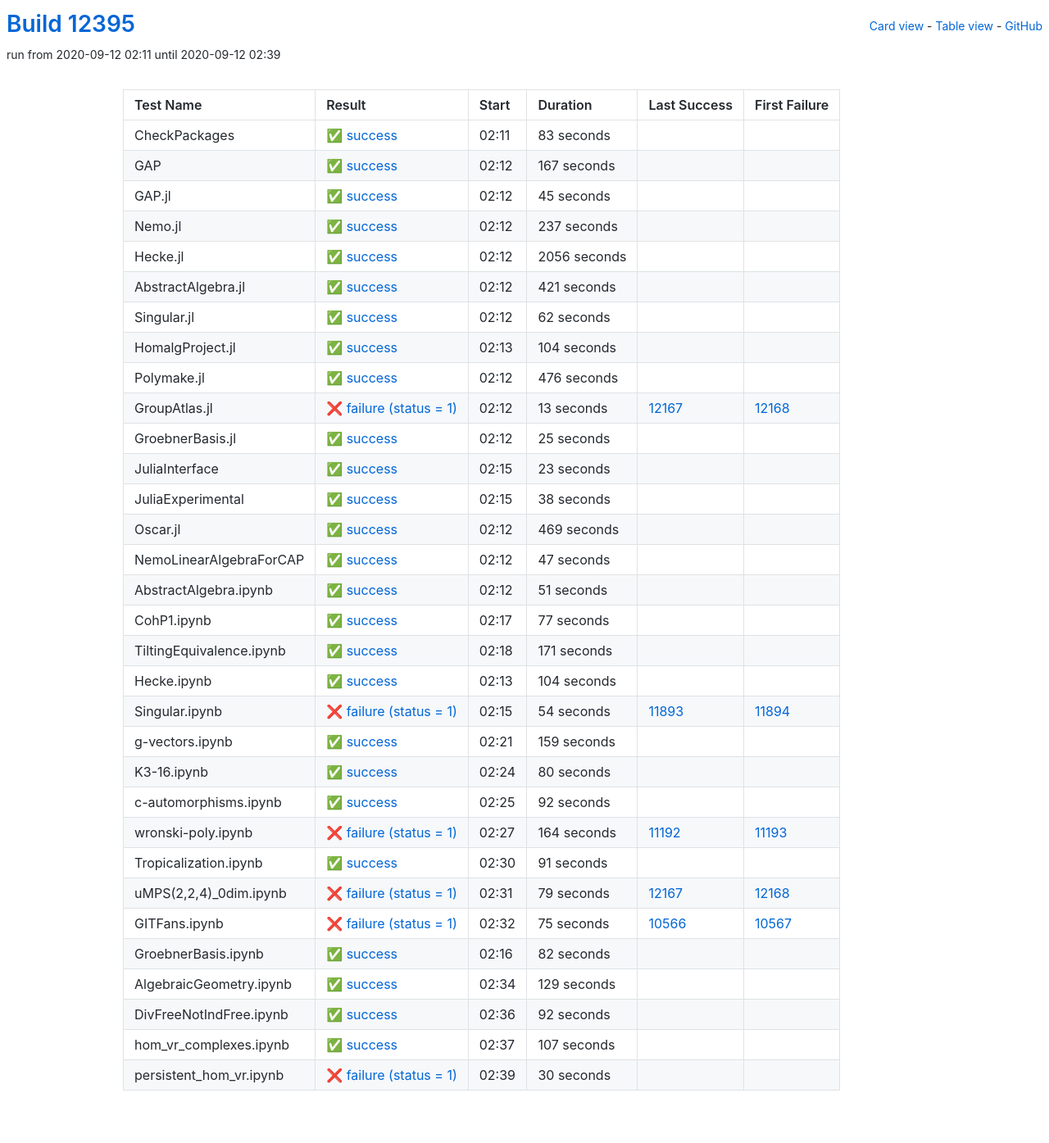
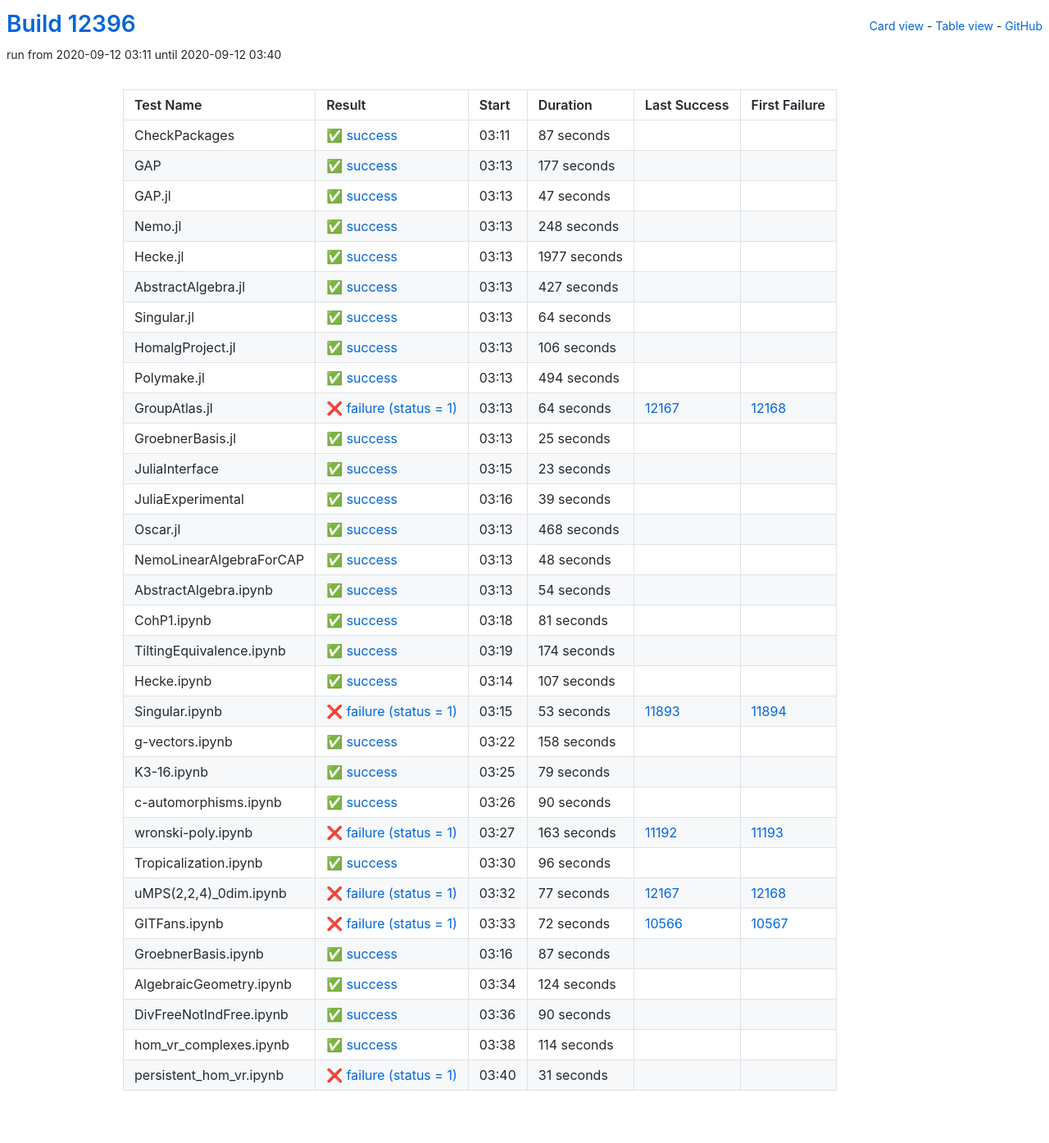
Before and after one commit to oscar-system/oscar-ci-status, a Jekyll site: the page built from table.html, in a window 1280 px wide. Shown: the whole page at 82% size. Built offline with Jekyll 4.4.1, drawn with Linux system fonts in a browser that asks for light colours.

Commit message:
Build #12396

```diff
--- a/_data/ci.yml
+++ b/_data/ci.yml
@@ -1,6 +1,6 @@
 ---
-build: 12395
-build_url: https://oscarci.mathematik.uni-kl.de/job/oscar/12395/
+build: 12396
+build_url: https://oscarci.mathematik.uni-kl.de/job/oscar/12396/
 job: oscar
 organization: oscar-system
 repo: oscar-ci-status
@@ -8,128 +8,128 @@
 tests:
 - name: CheckPackages
   id: checkpackages
-  log: https://oscarci.mathematik.uni-kl.de/job/oscar/12395/artifact/logs/build-12395/CheckPackages.log
-  start: 2020-09-12 02:11
+  log: https://oscarci.mathematik.uni-kl.de/job/oscar/12396/artifact/logs/build-12396/CheckPackages.log
+  start: 2020-09-12 03:11
   success: true
   exitcode: 0
   status: success
-  duration: 83
+  duration: 87
   last_success: false
   last_success_url:
   first_failure: false
   first_failure_url:
 - name: GAP
   id: gap
-  log: https://oscarci.mathematik.uni-kl.de/job/oscar/12395/artifact/logs/build-12395/GAP.log
-  start: 2020-09-12 02:12
+  log: https://oscarci.mathematik.uni-kl.de/job/oscar/12396/artifact/logs/build-12396/GAP.log
+  start: 2020-09-12 03:13
   success: true
   exitcode: 0
   status: success
-  duration: 167
+  duration: 177
   last_success: false
   last_success_url:
   first_failure: false
   first_failure_url:
 - name: GAP.jl
   id: gap-jl
-  log: https://oscarci.mathematik.uni-kl.de/job/oscar/12395/artifact/logs/build-12395/GAP.jl.log
-  start: 2020-09-12 02:12
+  log: https://oscarci.mathematik.uni-kl.de/job/oscar/12396/artifact/logs/build-12396/GAP.jl.log
+  start: 2020-09-12 03:13
   success: true
   exitcode: 0
   status: success
-  duration: 45
+  duration: 47
   last_success: false
   last_success_url:
   first_failure: false
   first_failure_url:
 - name: Nemo.jl
   id: nemo-jl
-  log: https://oscarci.mathematik.uni-kl.de/job/oscar/12395/artifact/logs/build-12395/Nemo.jl.log
-  start: 2020-09-12 02:12
+  log: https://oscarci.mathematik.uni-kl.de/job/oscar/12396/artifact/logs/build-12396/Nemo.jl.log
+  start: 2020-09-12 03:13
   success: true
   exitcode: 0
   status: success
-  duration: 237
+  duration: 248
   last_success: false
   last_success_url:
   first_failure: false
   first_failure_url:
 - name: Hecke.jl
   id: hecke-jl
-  log: https://oscarci.mathematik.uni-kl.de/job/oscar/12395/artifact/logs/build-12395/Hecke.jl.log
-  start: 2020-09-12 02:12
+  log: https://oscarci.mathematik.uni-kl.de/job/oscar/12396/artifact/logs/build-12396/Hecke.jl.log
+  start: 2020-09-12 03:13
   success: true
   exitcode: 0
   status: success
-  duration: 2056
+  duration: 1977
   last_success: false
   last_success_url:
   first_failure: false
   first_failure_url:
 - name: AbstractAlgebra.jl
   id: abstractalgebra-jl
-  log: https://oscarci.mathematik.uni-kl.de/job/oscar/12395/artifact/logs/build-12395/AbstractAlgebra.jl.log
-  start: 2020-09-12 02:12
+  log: https://oscarci.mathematik.uni-kl.de/job/oscar/12396/artifact/logs/build-12396/AbstractAlgebra.jl.log
+  start: 2020-09-12 03:13
   success: true
   exitcode: 0
   status: success
-  duration: 421
+  duration: 427
   last_success: false
   last_success_url:
   first_failure: false
   first_failure_url:
 - name: Singular.jl
   id: singular-jl
-  log: https://oscarci.mathematik.uni-kl.de/job/oscar/12395/artifact/logs/build-12395/Singular.jl.log
-  start: 2020-09-12 02:12
+  log: https://oscarci.mathematik.uni-kl.de/job/oscar/12396/artifact/logs/build-12396/Singular.jl.log
+  start: 2020-09-12 03:13
   success: true
   exitcode: 0
   status: success
-  duration: 62
+  duration: 64
   last_success: false
   last_success_url:
   first_failure: false
   first_failure_url:
 - name: HomalgProject.jl
   id: homalgproject-jl
-  log: https://oscarci.mathematik.uni-kl.de/job/oscar/12395/artifact/logs/build-12395/HomalgProject.jl.log
-  start: 2020-09-12 02:13
+  log: https://oscarci.mathematik.uni-kl.de/job/oscar/12396/artifact/logs/build-12396/HomalgProject.jl.log
+  start: 2020-09-12 03:13
   success: true
   exitcode: 0
   status: success
-  duration: 104
+  duration: 106
   last_success: false
   last_success_url:
   first_failure: false
   first_failure_url:
 - name: Polymake.jl
   id: polymake-jl
-  log: https://oscarci.mathematik.uni-kl.de/job/oscar/12395/artifact/logs/build-12395/Polymake.jl.log
-  start: 2020-09-12 02:12
+  log: https://oscarci.mathematik.uni-kl.de/job/oscar/12396/artifact/logs/build-12396/Polymake.jl.log
+  start: 2020-09-12 03:13
   success: true
   exitcode: 0
   status: success
-  duration: 476
+  duration: 494
   last_success: false
   last_success_url:
   first_failure: false
   first_failure_url:
 - name: GroupAtlas.jl
   id: groupatlas-jl
-  log: https://oscarci.mathematik.uni-kl.de/job/oscar/12395/artifact/logs/build-12395/GroupAtlas.jl.log
-  start: 2020-09-12 02:12
+  log: https://oscarci.mathematik.uni-kl.de/job/oscar/12396/artifact/logs/build-12396/GroupAtlas.jl.log
+  start: 2020-09-12 03:13
   success: false
   exitcode: 1
   status: failure
-  duration: 13
+  duration: 64
   last_success: 12167
   last_success_url: https://oscarci.mathematik.uni-kl.de/job/oscar/12167/
   first_failure: 12168
   first_failure_url: https://oscarci.mathematik.uni-kl.de/job/oscar/12168/
 - name: GroebnerBasis.jl
   id: groebnerbasis-jl
-  log: https://oscarci.mathematik.uni-kl.de/job/oscar/12395/artifact/logs/build-12395/GroebnerBasis.jl.log
-  start: 2020-09-12 02:12
+  log: https://oscarci.mathematik.uni-kl.de/job/oscar/12396/artifact/logs/build-12396/GroebnerBasis.jl.log
+  start: 2020-09-12 03:13
   success: true
   exitcode: 0
   status: success
@@ -140,8 +140,8 @@
   first_failure_url:
 - name: JuliaInterface
   id: juliainterface
-  log: https://oscarci.mathematik.uni-kl.de/job/oscar/12395/artifact/logs/build-12395/JuliaInterface.log
-  start: 2020-09-12 02:15
+  log: https://oscarci.mathematik.uni-kl.de/job/oscar/12396/artifact/logs/build-12396/JuliaInterface.log
+  start: 2020-09-12 03:15
   success: true
   exitcode: 0
   status: success
@@ -152,224 +152,80 @@
   first_failure_url:
 - name: JuliaExperimental
   id: juliaexperimental
-  log: https://oscarci.mathematik.uni-kl.de/job/oscar/12395/artifact/logs/build-12395/JuliaExperimental.log
-  start: 2020-09-12 02:15
+  log: https://oscarci.mathematik.uni-kl.de/job/oscar/12396/artifact/logs/build-12396/JuliaExperimental.log
+  start: 2020-09-12 03:16
   success: true
   exitcode: 0
   status: success
-  duration: 38
+  duration: 39
   last_success: false
   last_success_url:
   first_failure: false
   first_failure_url:
 - name: Oscar.jl
   id: oscar-jl
-  log: https://oscarci.mathematik.uni-kl.de/job/oscar/12395/artifact/logs/build-12395/Oscar.jl.log
-  start: 2020-09-12 02:12
+  log: https://oscarci.mathematik.uni-kl.de/job/oscar/12396/artifact/logs/build-12396/Oscar.jl.log
+  start: 2020-09-12 03:13
   success: true
   exitcode: 0
   status: success
-  duration: 469
+  duration: 468
   last_success: false
   last_success_url:
   first_failure: false
   first_failure_url:
 - name: NemoLinearAlgebraForCAP
   id: nemolinearalgebraforcap
-  log: https://oscarci.mathematik.uni-kl.de/job/oscar/12395/artifact/logs/build-12395/NemoLinearAlgebraForCAP.log
-  start: 2020-09-12 02:12
+  log: https://oscarci.mathematik.uni-kl.de/job/oscar/12396/artifact/logs/build-12396/NemoLinearAlgebraForCAP.log
+  start: 2020-09-12 03:13
   success: true
   exitcode: 0
   status: success
-  duration: 47
+  duration: 48
   last_success: false
   last_success_url:
   first_failure: false
   first_failure_url:
 - name: AbstractAlgebra.ipynb
   id: abstractalgebra-ipynb
-  log: https://oscarci.mathematik.uni-kl.de/job/oscar/12395/artifact/logs/build-12395/AbstractAlgebra.ipynb.log
-  start: 2020-09-12 02:12
+  log: https://oscarci.mathematik.uni-kl.de/job/oscar/12396/artifact/logs/build-12396/AbstractAlgebra.ipynb.log
+  start: 2020-09-12 03:13
   success: true
   exitcode: 0
   status: success
-  duration: 51
+  duration: 54
   last_success: false
   last_success_url:
   first_failure: false
   first_failure_url:
 - name: CohP1.ipynb
   id: cohp1-ipynb
-  log: https://oscarci.mathematik.uni-kl.de/job/oscar/12395/artifact/logs/build-12395/CohP1.ipynb.log
-  start: 2020-09-12 02:17
+  log: https://oscarci.mathematik.uni-kl.de/job/oscar/12396/artifact/logs/build-12396/CohP1.ipynb.log
+  start: 2020-09-12 03:18
   success: true
   exitcode: 0
   status: success
-  duration: 77
+  duration: 81
   last_success: false
   last_success_url:
   first_failure: false
   first_failure_url:
 - name: TiltingEquivalence.ipynb
   id: tiltingequivalence-ipynb
-  log: https://oscarci.mathematik.uni-kl.de/job/oscar/12395/artifact/logs/build-12395/TiltingEquivalence.ipynb.log
-  start: 2020-09-12 02:18
+  log: https://oscarci.mathematik.uni-kl.de/job/oscar/12396/artifact/logs/build-12396/TiltingEquivalence.ipynb.log
+  start: 2020-09-12 03:19
   success: true
   exitcode: 0
   status: success
-  duration: 171
+  duration: 174
   last_success: false
   last_success_url:
   first_failure: false
   first_failure_url:
 - name: Hecke.ipynb
   id: hecke-ipynb
-  log: https://oscarci.mathematik.uni-kl.de/job/oscar/12395/artifact/logs/build-12395/Hecke.ipynb.log
-  start: 2020-09-12 02:13
-  success: true
-  exitcode: 0
-  status: success
-  duration: 104
-  last_success: false
-  last_success_url:
-  first_failure: false
-  first_failure_url:
-- name: Singular.ipynb
-  id: singular-ipynb
-  log: https://oscarci.mathematik.uni-kl.de/job/oscar/12395/artifact/logs/build-12395/Singular.ipynb.log
-  start: 2020-09-12 02:15
-  success: false
-  exitcode: 1
-  status: failure
-  duration: 54
-  last_success: 11893
-  last_success_url: https://oscarci.mathematik.uni-kl.de/job/oscar/11893/
-  first_failure: 11894
-  first_failure_url: https://oscarci.mathematik.uni-kl.de/job/oscar/11894/
-- name: g-vectors.ipynb
-  id: g-vectors-ipynb
-  log: https://oscarci.mathematik.uni-kl.de/job/oscar/12395/artifact/logs/build-12395/g-vectors.ipynb.log
-  start: 2020-09-12 02:21
-  success: true
-  exitcode: 0
-  status: success
-  duration: 159
-  last_success: false
-  last_success_url:
-  first_failure: false
-  first_failure_url:
-- name: K3-16.ipynb
-  id: k3-16-ipynb
-  log: https://oscarci.mathematik.uni-kl.de/job/oscar/12395/artifact/logs/build-12395/K3-16.ipynb.log
-  start: 2020-09-12 02:24
-  success: true
-  exitcode: 0
-  status: success
-  duration: 80
-  last_success: false
-  last_success_url:
-  first_failure: false
-  first_failure_url:
-- name: c-automorphisms.ipynb
-  id: c-automorphisms-ipynb
-  log: https://oscarci.mathematik.uni-kl.de/job/oscar/12395/artifact/logs/build-12395/c-automorphisms.ipynb.log
-  start: 2020-09-12 02:25
-  success: true
-  exitcode: 0
-  status: success
-  duration: 92
-  last_success: false
-  last_success_url:
-  first_failure: false
-  first_failure_url:
-- name: wronski-poly.ipynb
-  id: wronski-poly-ipynb
-  log: https://oscarci.mathematik.uni-kl.de/job/oscar/12395/artifact/logs/build-12395/wronski-poly.ipynb.log
-  start: 2020-09-12 02:27
-  success: false
-  exitcode: 1
-  status: failure
-  duration: 164
-  last_success: 11192
-  last_success_url: https://oscarci.mathematik.uni-kl.de/job/oscar/11192/
-  first_failure: 11193
-  first_failure_url: https://oscarci.mathematik.uni-kl.de/job/oscar/11193/
-- name: Tropicalization.ipynb
-  id: tropicalization-ipynb
-  log: https://oscarci.mathematik.uni-kl.de/job/oscar/12395/artifact/logs/build-12395/Tropicalization.ipynb.log
-  start: 2020-09-12 02:30
-  success: true
-  exitcode: 0
-  status: success
-  duration: 91
-  last_success: false
-  last_success_url:
-  first_failure: false
-  first_failure_url:
-- name: uMPS(2,2,4)_0dim.ipynb
-  id: umps-2-2-4-0dim-ipynb
-  log: https://oscarci.mathematik.uni-kl.de/job/oscar/12395/artifact/logs/build-12395/uMPS-2-2-4-_0dim.ipynb.log
-  start: 2020-09-12 02:31
-  success: false
-  exitcode: 1
-  status: failure
-  duration: 79
-  last_success: 12167
-  last_success_url: https://oscarci.mathematik.uni-kl.de/job/oscar/12167/
-  first_failure: 12168
-  first_failure_url: https://oscarci.mathematik.uni-kl.de/job/oscar/12168/
-- name: GITFans.ipynb
-  id: gitfans-ipynb
-  log: https://oscarci.mathematik.uni-kl.de/job/oscar/12395/artifact/logs/build-12395/GITFans.ipynb.log
-  start: 2020-09-12 02:32
-  success: false
-  exitcode: 1
-  status: failure
-  duration: 75
-  last_success: 10566
-  last_success_url: https://oscarci.mathematik.uni-kl.de/job/oscar/10566/
-  first_failure: 10567
-  first_failure_url: https://oscarci.mathematik.uni-kl.de/job/oscar/10567/
-- name: GroebnerBasis.ipynb
-  id: groebnerbasis-ipynb
-  log: https://oscarci.mathematik.uni-kl.de/job/oscar/12395/artifact/logs/build-12395/GroebnerBasis.ipynb.log
-  start: 2020-09-12 02:16
-  success: true
-  exitcode: 0
-  status: success
-  duration: 82
-  last_success: false
-  last_success_url:
-  first_failure: false
-  first_failure_url:
-- name: AlgebraicGeometry.ipynb
-  id: algebraicgeometry-ipynb
-  log: https://oscarci.mathematik.uni-kl.de/job/oscar/12395/artifact/logs/build-12395/AlgebraicGeometry.ipynb.log
-  start: 2020-09-12 02:34
-  success: true
-  exitcode: 0
-  status: success
-  duration: 129
-  last_success: false
-  last_success_url:
-  first_failure: false
-  first_failure_url:
-- name: DivFreeNotIndFree.ipynb
-  id: divfreenotindfree-ipynb
-  log: https://oscarci.mathematik.uni-kl.de/job/oscar/12395/artifact/logs/build-12395/DivFreeNotIndFree.ipynb.log
-  start: 2020-09-12 02:36
-  success: true
-  exitcode: 0
-  status: success
-  duration: 92
-  last_success: false
-  last_success_url:
-  first_failure: false
-  first_failure_url:
-- name: hom_vr_complexes.ipynb
-  id: hom-vr-complexes-ipynb
-  log: https://oscarci.mathematik.uni-kl.de/job/oscar/12395/artifact/logs/build-12395/hom_vr_complexes.ipynb.log
-  start: 2020-09-12 02:37
+  log: https://oscarci.mathematik.uni-kl.de/job/oscar/12396/artifact/logs/build-12396/Hecke.ipynb.log
+  start: 2020-09-12 03:14
   success: true
   exitcode: 0
   status: success
@@ -378,15 +234,159 @@
   last_success_url:
   first_failure: false
   first_failure_url:
-- name: persistent_hom_vr.ipynb
-  id: persistent-hom-vr-ipynb
-  log: https://oscarci.mathematik.uni-kl.de/job/oscar/12395/artifact/logs/build-12395/persistent_hom_vr.ipynb.log
-  start: 2020-09-12 02:39
+- name: Singular.ipynb
+  id: singular-ipynb
+  log: https://oscarci.mathematik.uni-kl.de/job/oscar/12396/artifact/logs/build-12396/Singular.ipynb.log
+  start: 2020-09-12 03:15
   success: false
   exitcode: 1
   status: failure
-  duration: 30
+  duration: 53
+  last_success: 11893
+  last_success_url: https://oscarci.mathematik.uni-kl.de/job/oscar/11893/
+  first_failure: 11894
+  first_failure_url: https://oscarci.mathematik.uni-kl.de/job/oscar/11894/
+- name: g-vectors.ipynb
+  id: g-vectors-ipynb
+  log: https://oscarci.mathematik.uni-kl.de/job/oscar/12396/artifact/logs/build-12396/g-vectors.ipynb.log
+  start: 2020-09-12 03:22
+  success: true
+  exitcode: 0
+  status: success
+  duration: 158
   last_success: false
   last_success_url:
   first_failure: false
   first_failure_url:
+- name: K3-16.ipynb
+  id: k3-16-ipynb
+  log: https://oscarci.mathematik.uni-kl.de/job/oscar/12396/artifact/logs/build-12396/K3-16.ipynb.log
+  start: 2020-09-12 03:25
+  success: true
+  exitcode: 0
+  status: success
+  duration: 79
+  last_success: false
+  last_success_url:
+  first_failure: false
+  first_failure_url:
+- name: c-automorphisms.ipynb
+  id: c-automorphisms-ipynb
+  log: https://oscarci.mathematik.uni-kl.de/job/oscar/12396/artifact/logs/build-12396/c-automorphisms.ipynb.log
+  start: 2020-09-12 03:26
+  success: true
+  exitcode: 0
+  status: success
+  duration: 90
+  last_success: false
+  last_success_url:
+  first_failure: false
+  first_failure_url:
+- name: wronski-poly.ipynb
+  id: wronski-poly-ipynb
+  log: https://oscarci.mathematik.uni-kl.de/job/oscar/12396/artifact/logs/build-12396/wronski-poly.ipynb.log
+  start: 2020-09-12 03:27
+  success: false
+  exitcode: 1
+  status: failure
+  duration: 163
+  last_success: 11192
+  last_success_url: https://oscarci.mathematik.uni-kl.de/job/oscar/11192/
+  first_failure: 11193
+  first_failure_url: https://oscarci.mathematik.uni-kl.de/job/oscar/11193/
+- name: Tropicalization.ipynb
+  id: tropicalization-ipynb
+  log: https://oscarci.mathematik.uni-kl.de/job/oscar/12396/artifact/logs/build-12396/Tropicalization.ipynb.log
+  start: 2020-09-12 03:30
+  success: true
+  exitcode: 0
+  status: success
+  duration: 96
+  last_success: false
+  last_success_url:
+  first_failure: false
+  first_failure_url:
+- name: uMPS(2,2,4)_0dim.ipynb
+  id: umps-2-2-4-0dim-ipynb
+  log: https://oscarci.mathematik.uni-kl.de/job/oscar/12396/artifact/logs/build-12396/uMPS-2-2-4-_0dim.ipynb.log
+  start: 2020-09-12 03:32
+  success: false
+  exitcode: 1
+  status: failure
+  duration: 77
+  last_success: 12167
+  last_success_url: https://oscarci.mathematik.uni-kl.de/job/oscar/12167/
+  first_failure: 12168
+  first_failure_url: https://oscarci.mathematik.uni-kl.de/job/oscar/12168/
+- name: GITFans.ipynb
+  id: gitfans-ipynb
+  log: https://oscarci.mathematik.uni-kl.de/job/oscar/12396/artifact/logs/build-12396/GITFans.ipynb.log
+  start: 2020-09-12 03:33
+  success: false
+  exitcode: 1
+  status: failure
+  duration: 72
+  last_success: 10566
+  last_success_url: https://oscarci.mathematik.uni-kl.de/job/oscar/10566/
+  first_failure: 10567
+  first_failure_url: https://oscarci.mathematik.uni-kl.de/job/oscar/10567/
+- name: GroebnerBasis.ipynb
+  id: groebnerbasis-ipynb
+  log: https://oscarci.mathematik.uni-kl.de/job/oscar/12396/artifact/logs/build-12396/GroebnerBasis.ipynb.log
+  start: 2020-09-12 03:16
+  success: true
+  exitcode: 0
+  status: success
+  duration: 87
+  last_success: false
+  last_success_url:
+  first_failure: false
+  first_failure_url:
+- name: AlgebraicGeometry.ipynb
+  id: algebraicgeometry-ipynb
+  log: https://oscarci.mathematik.uni-kl.de/job/oscar/12396/artifact/logs/build-12396/AlgebraicGeometry.ipynb.log
+  start: 2020-09-12 03:34
+  success: true
+  exitcode: 0
+  status: success
+  duration: 124
+  last_success: false
+  last_success_url:
+  first_failure: false
+  first_failure_url:
+- name: DivFreeNotIndFree.ipynb
+  id: divfreenotindfree-ipynb
+  log: https://oscarci.mathematik.uni-kl.de/job/oscar/12396/artifact/logs/build-12396/DivFreeNotIndFree.ipynb.log
+  start: 2020-09-12 03:36
+  success: true
+  exitcode: 0
+  status: success
+  duration: 90
+  last_success: false
+  last_success_url:
+  first_failure: false
+  first_failure_url:
+- name: hom_vr_complexes.ipynb
+  id: hom-vr-complexes-ipynb
+  log: https://oscarci.mathematik.uni-kl.de/job/oscar/12396/artifact/logs/build-12396/hom_vr_complexes.ipynb.log
+  start: 2020-09-12 03:38
+  success: true
+  exitcode: 0
+  status: success
+  duration: 114
+  last_success: false
+  last_success_url:
+  first_failure: false
+  first_failure_url:
+- name: persistent_hom_vr.ipynb
+  id: persistent-hom-vr-ipynb
+  log: https://oscarci.mathematik.uni-kl.de/job/oscar/12396/artifact/logs/build-12396/persistent_hom_vr.ipynb.log
+  start: 2020-09-12 03:40
+  success: false
+  exitcode: 1
+  status: failure
+  duration: 31
+  last_success: false
+  last_success_url:
+  first_failure: false
+  first_failure_url:
```
Also changed, not shown: README.md.
